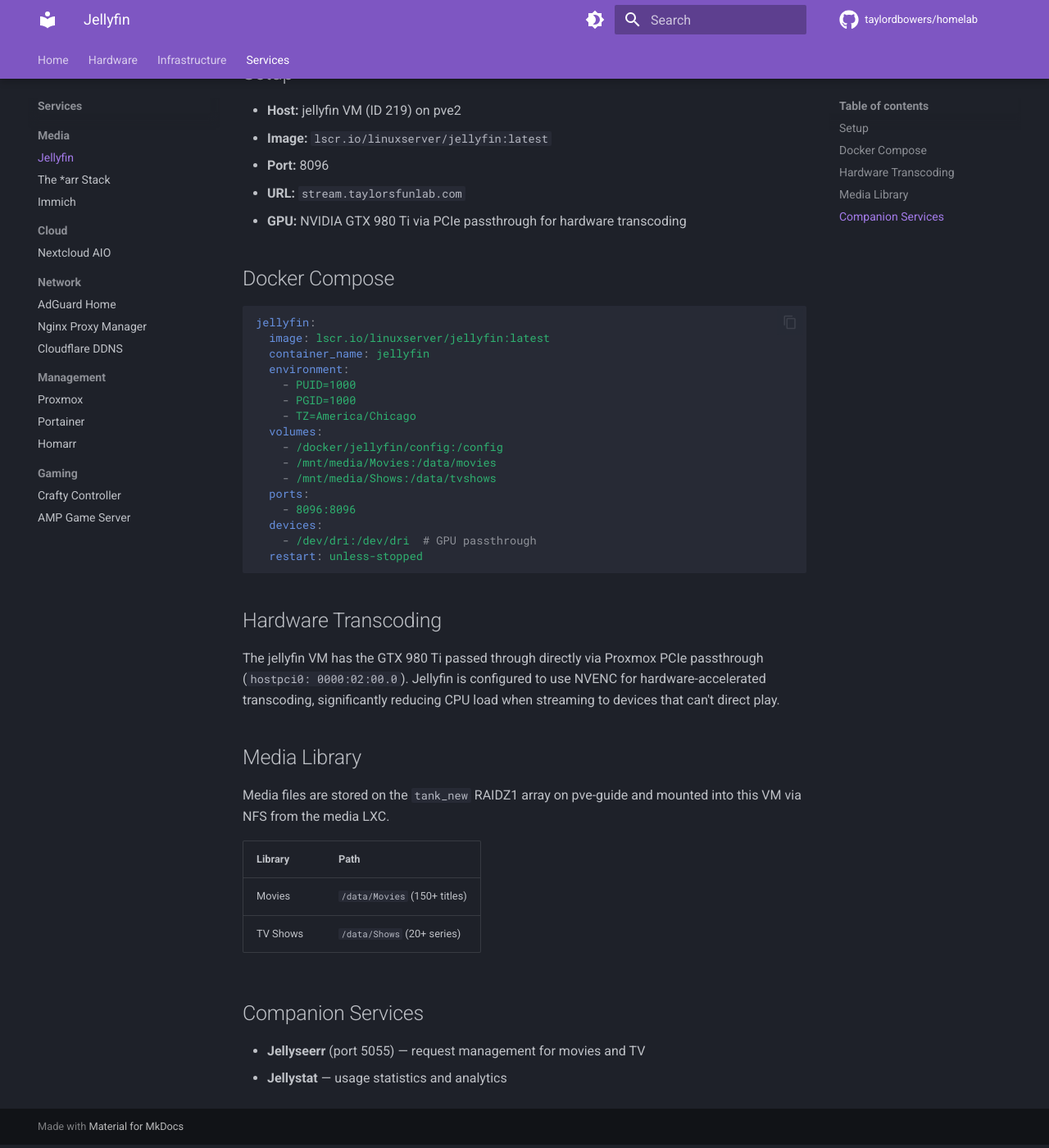
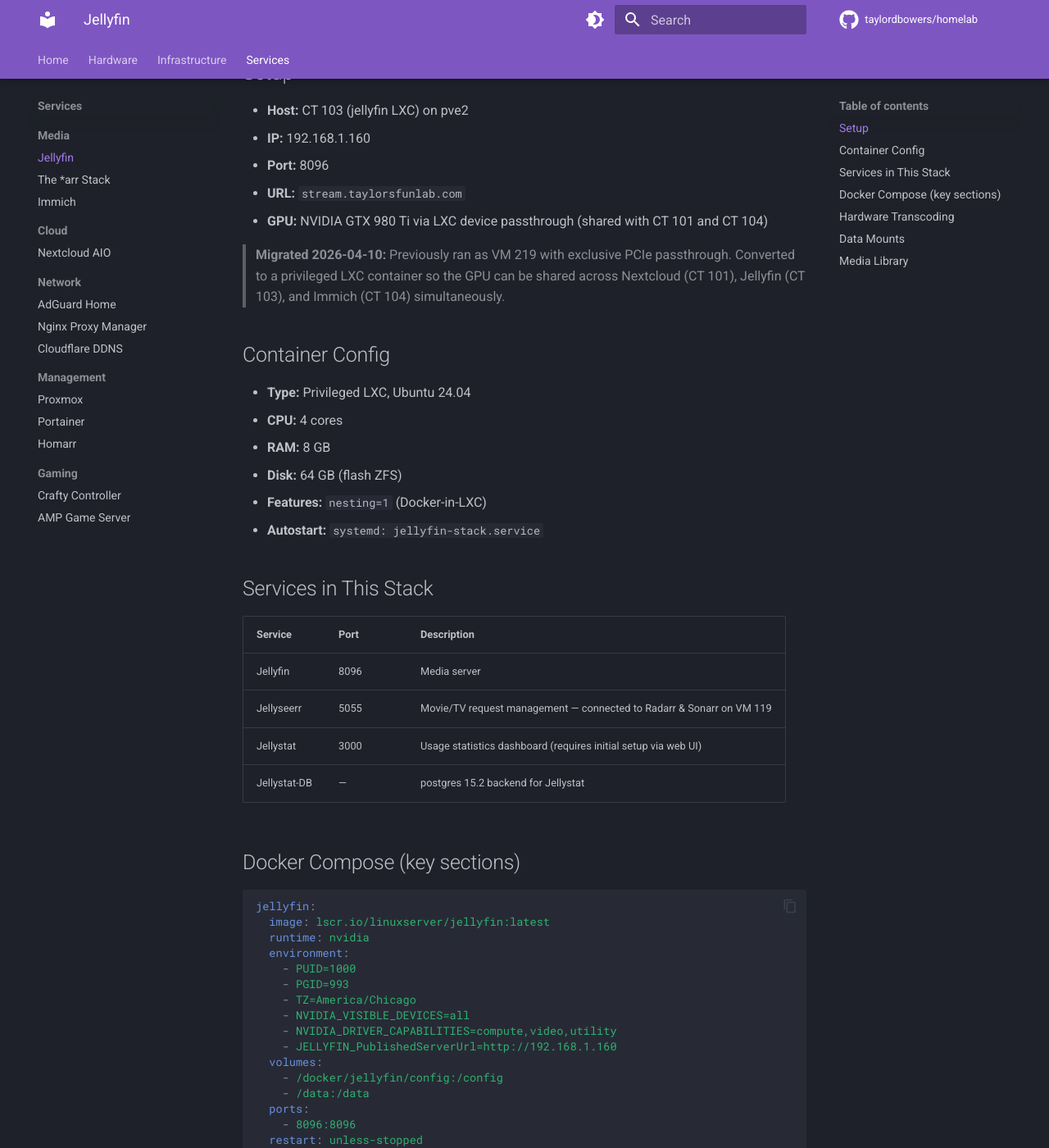
Before and after one commit to taylordbowers/homelab, an MkDocs documentation site: the page built from docs/services/media/jellyfin.md, in a window 1280 px wide and 1400 px high, scrolled down 222 px. Shown: the whole window at 82% size. Built offline with MkDocs 1.6.1 and Material for MkDocs 9.7.7, drawn with Linux system fonts in a browser that asks for light colours; comment, search, counter and statistics services are not loaded; some of the changed text lies outside the part shown.

Commit message:
Update Jellyfin docs: VM 219 -> CT 103 LXC with shared GPU

````diff
--- a/docs/services/media/jellyfin.md
+++ b/docs/services/media/jellyfin.md
@@ -4,47 +4,99 @@
 
 ## Setup
 
-- **Host:** jellyfin VM (ID 219) on pve2
-- **Image:** `lscr.io/linuxserver/jellyfin:latest`
+- **Host:** CT 103 (jellyfin LXC) on pve2
+- **IP:** 192.168.1.160
 - **Port:** 8096
 - **URL:** `stream.taylorsfunlab.com`
-- **GPU:** NVIDIA GTX 980 Ti via PCIe passthrough for hardware transcoding
+- **GPU:** NVIDIA GTX 980 Ti via LXC device passthrough (shared with CT 101 and CT 104)
 
-## Docker Compose
+> **Migrated 2026-04-10:** Previously ran as VM 219 with exclusive PCIe passthrough. Converted to a privileged LXC container so the GPU can be shared across Nextcloud (CT 101), Jellyfin (CT 103), and Immich (CT 104) simultaneously.
+
+## Container Config
+
+- **Type:** Privileged LXC, Ubuntu 24.04
+- **CPU:** 4 cores
+- **RAM:** 8 GB
+- **Disk:** 64 GB (flash ZFS)
+- **Features:** `nesting=1` (Docker-in-LXC)
+- **Autostart:** `systemd: jellyfin-stack.service`
+
+## Services in This Stack
+
+| Service | Port | Description |
+|---------|------|-------------|
+| Jellyfin | 8096 | Media server |
+| Jellyseerr | 5055 | Movie/TV request management — connected to Radarr & Sonarr on VM 119 |
+| Jellystat | 3000 | Usage statistics dashboard (requires initial setup via web UI) |
+| Jellystat-DB | — | postgres 15.2 backend for Jellystat |
+
+## Docker Compose (key sections)
 
 ```yaml
 jellyfin:
   image: lscr.io/linuxserver/jellyfin:latest
-  container_name: jellyfin
+  runtime: nvidia
   environment:
     - PUID=1000
-    - PGID=1000
+    - PGID=993
+    - TZ=America/Chicago
+    - NVIDIA_VISIBLE_DEVICES=all
+    - NVIDIA_DRIVER_CAPABILITIES=compute,video,utility
+    - JELLYFIN_PublishedServerUrl=http://192.168.1.160
+  volumes:
+    - /docker/jellyfin/config:/config
+    - /data:/data
+  ports:
+    - 8096:8096
+  restart: unless-stopped
+
+jellyseerr:
+  image: fallenbagel/jellyseerr:latest
+  environment:
     - TZ=America/Chicago
   volumes:
-    - /docker/jellyfin/config:/config
-    - /mnt/media/Movies:/data/movies
-    - /mnt/media/Shows:/data/tvshows
+    - /docker/jellyfin/jellyseerr:/app/config
   ports:
-    - 8096:8096
-  devices:
-    - /dev/dri:/dev/dri  # GPU passthrough
+    - 5055:5055
+  restart: unless-stopped
+
+jellystat:
+  image: cyfershepard/jellystat:latest
+  environment:
+    - POSTGRES_USER=postgres
+    - POSTGRES_PASSWORD=mypassword
+    - POSTGRES_IP=jellystat-db
+    - POSTGRES_PORT=5432
+    - JWT_SECRET=my-secret-jwt-key
+    - TZ=America/Chicago
+  ports:
+    - 3000:3000
+  depends_on:
+    - jellystat-db
   restart: unless-stopped
 ```
 
 ## Hardware Transcoding
 
-The jellyfin VM has the GTX 980 Ti passed through directly via Proxmox PCIe passthrough (`hostpci0: 0000:02:00.0`). Jellyfin is configured to use NVENC for hardware-accelerated transcoding, significantly reducing CPU load when streaming to devices that can't direct play.
+The GTX 980 Ti is shared via LXC device bind-mounts. `nvidia-container-toolkit` is installed inside the container and Docker is configured with the `nvidia` runtime. NVENC confirmed working:
+
+- `h264_nvenc` ✓
+- `hevc_nvenc` ✓
+- `av1_nvenc` ✓
+
+See [GPU Passthrough](../../infrastructure/gpu-passthrough.md) for full LXC config details.
+
+## Data Mounts
+
+| Mount | Source | Destination |
+|-------|--------|-------------|
+| Media files | `//192.168.1.200/data` (CIFS from CT 200) | `/data` |
+| pve-guide tank | `192.168.1.118:/tank_new/subvol-200-disk-0` (NFS) | `/mnt/guide` |
 
 ## Media Library
 
-Media files are stored on the `tank_new` RAIDZ1 array on pve-guide and mounted into this VM via NFS from the media LXC.
-
 | Library | Path |
-|---|---|
+|---------|------|
 | Movies | `/data/Movies` (150+ titles) |
 | TV Shows | `/data/Shows` (20+ series) |
-
-## Companion Services
-
-- **Jellyseerr** (port 5055) — request management for movies and TV
-- **Jellystat** — usage statistics and analytics
+| Music | `/data/Music` |
````
